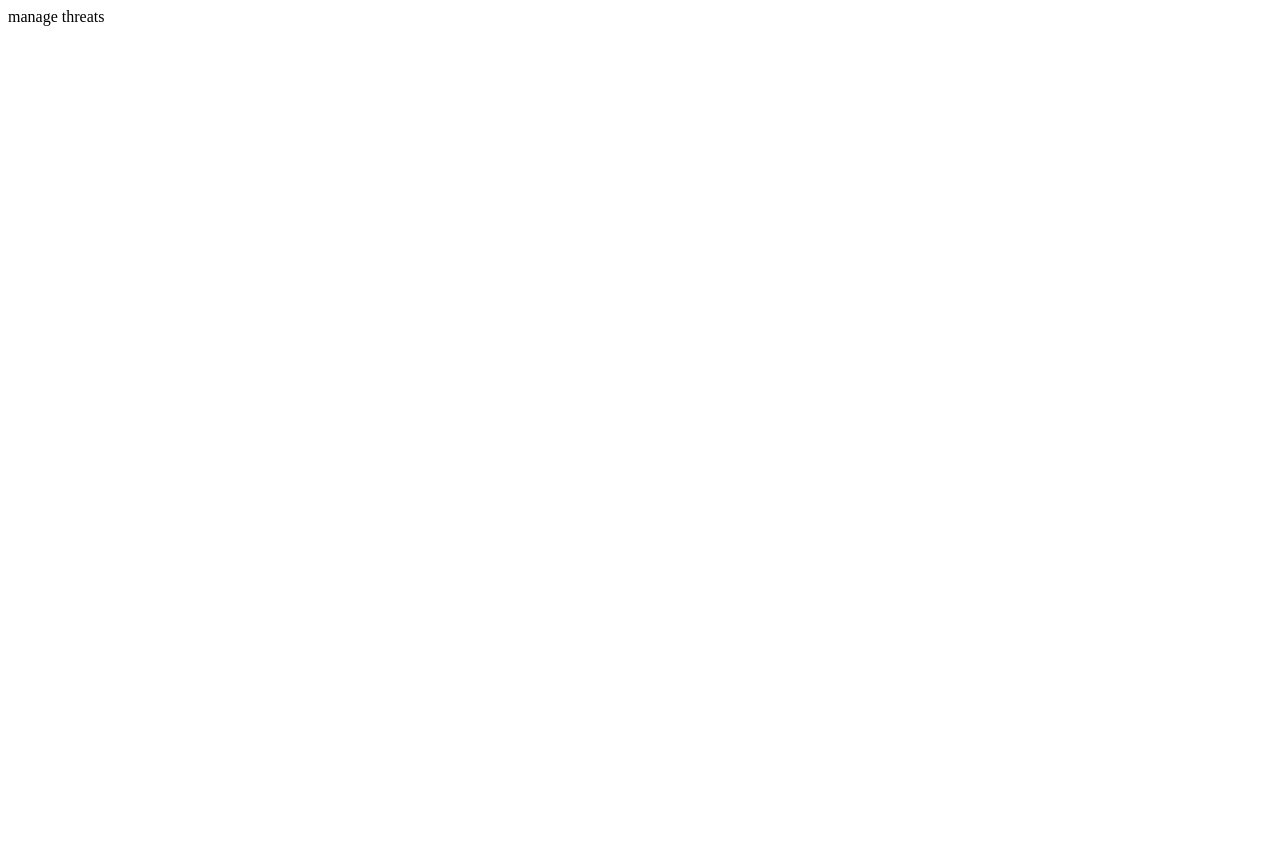
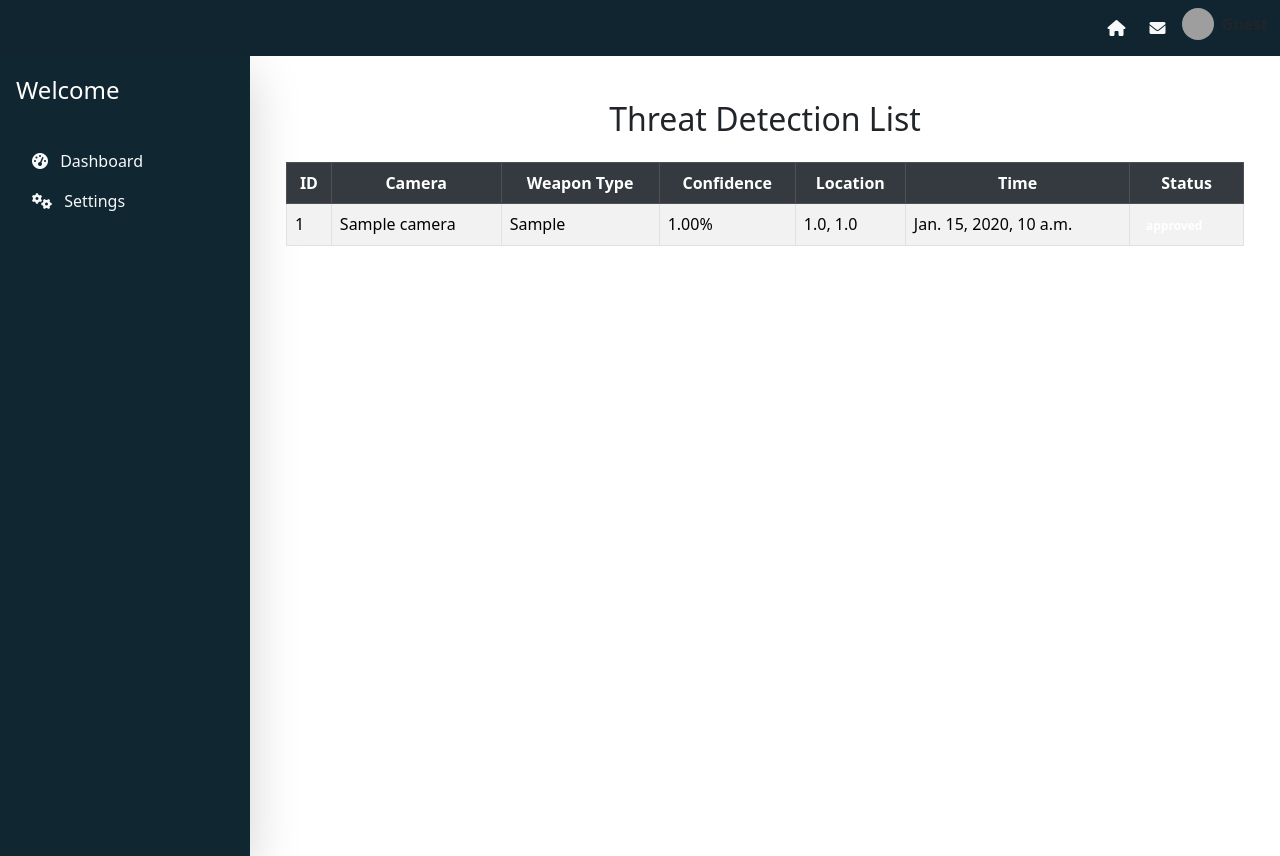
Before and after one commit to ankita12345678910/womensafety, a Django app: page /threats/manage/ in a window 1280 px wide. Before the commit the page is almost empty. Before the commit the page ends 26 px from the top, so only its background shows below. Run offline with Django 5.2, Linux system fonts and the light colour scheme; tables that the repository leaves empty hold one stand-in row (values such as "Sample post"); parts of the project's set-up code (start-up, migrations or seed data) failed here and were passed over; some libraries are stand-ins or nearby versions; grey boxes are pictures that could not be loaded.

Commit message:
threat listing in viewers dashboard

```diff
--- /dev/null
+++ b/templates/threats/manage_threats.html
@@ -0,0 +1,86 @@
+{% extends 'user_base.html' %}
+
+{% block title %}
+{{ block.super }} | Manage Threats
+{% endblock %}
+
+{% block stylesheets %}
+{{ block.super }}
+<style>
+    .container {
+        margin-top: 20px;
+    }
+
+    .table {
+        width: 100%;
+        border-collapse: collapse;
+    }
+
+    .table th {
+        background-color: #343a40;
+        color: white;
+        text-align: center;
+    }
+
+    .table-striped tbody tr:nth-of-type(odd) {
+        background-color: rgba(0, 0, 0, 0.05);
+    }
+
+    .table img {
+        max-width: 100px;
+        height: auto;
+    }
+</style>
+{% endblock %}
+
+{% block content %}
+<div class="container">
+    <h2 class="mb-4 text-center">Threat Detection List</h2>
+
+    <div class="table-responsive">
+        <table class="table table-striped table-bordered">
+            <thead class="table-dark">
+                <tr>
+                    <th>ID</th>
+                    <th>Camera</th>
+                    <!-- <th>Image</th> -->
+                    <th>Weapon Type</th>
+                    <th>Confidence</th>
+                    <th>Location</th>
+                    <th>Time</th>
+                    <th>Status</th>
+                </tr>
+            </thead>
+            <tbody>
+                {% for threat in threats %}
+                <tr>
+                    <td>{{ threat.id }}</td>
+                    <td>{{ threat.camera.name }}</td>
+                    <!-- <td><img src="{{ threat.image.url }}" class="img-fluid rounded"></td> -->
+                    <td>{{ threat.weapon_type }}</td>
+                    <td>{{ threat.confidence|floatformat:2 }}%</td>
+                    <td>{{ threat.latitude }}, {{ threat.longitude }}</td>
+                    <td>{{ threat.detected_at }}</td>
+                    <td>
+                        <span class="badge
+                            {% if threat.status == 'pending' %}bg-warning
+                            {% elif threat.status == 'verified' %}bg-success
+                            {% elif threat.status == 'false alarm' %}bg-danger{% endif %}">
+                            {{ threat.status }}
+                        </span>
+                    </td>
+                </tr>
+                {% empty %}
+                <tr>
+                    <td colspan="8" class="text-center text-muted">No threats detected yet.</td>
+                </tr>
+                {% endfor %}
+            </tbody>
+        </table>
+    </div>
+</div>
+{% endblock %}
+
+{% block javascript %}
+{{ block.super }}
+{% endblock %}
--- a/templates/user_base.html
+++ b/templates/user_base.html
@@ -127,6 +127,31 @@
                             <i class="fas fa-user-plus me-2"></i> Add Viewers
                         </a>
                     </li> -->
+
+                {% elif user.details.role == 'viewer' %}
+                    <li>
+                        <span class="nav-link link-light">
+                            <i class="fas fa-video me-2"></i>camera
+                        </span>
+                        <ul class="nav flex-column ms-3">
+                            <li class="nav-item">
+                                <a href="#" class="nav-link link-light">
+
+                                    <i class="fas fa-plus me-2"></i> Monitor cameras
+                                </a>
+                            </li>
+                            <li class="nav-item">
+                                <a href="{% url 'manage_threats' %}" class="nav-link link-light">
+                                    <i class="fas fa-list me-2"></i> All threats
+                                </a>
+                            </li>
+                        </ul>
+                    </li>
+                    <!-- <li>
+                        <a href="#" class="nav-link link-light">
+                            <i class="fas fa-user-plus me-2"></i> Add Viewers
+                        </a>
+                    </li> -->
                 {% endif %}
 
                 <li>
--- a/threatsapp/urls.py
+++ b/threatsapp/urls.py
@@ -1,5 +1,6 @@
 from django.urls import path
 from . import views
 urlpatterns = [
-    path("manage/",views.manageThreats)
+    path("manage/", views.manageThreats, name='manage_threats'),
+    # path("view/threats",views.viewThreats,name="view_threats")
 ]
--- a/threatsapp/views.py
+++ b/threatsapp/views.py
@@ -1,8 +1,7 @@
 from django.shortcuts import render
-from django.http import HttpResponse
-
-# Create your views here.
-
+from threatsapp.models import ThreatDetection  # Ensure your model is correctly imported
 
 def manageThreats(request):
-    return HttpResponse("manage threats")
+    """ Fetch all threats from the database and display them in the template """
+    threats = ThreatDetection.objects.all().order_by('-detected_at')  # Fetch all threats, newest first
+    return render(request, "threats/manage_threats.html", {"threats": threats})
```
